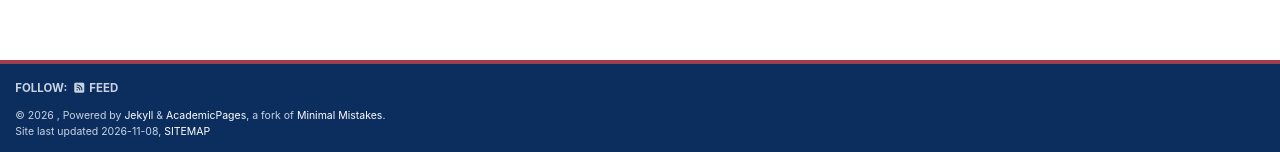
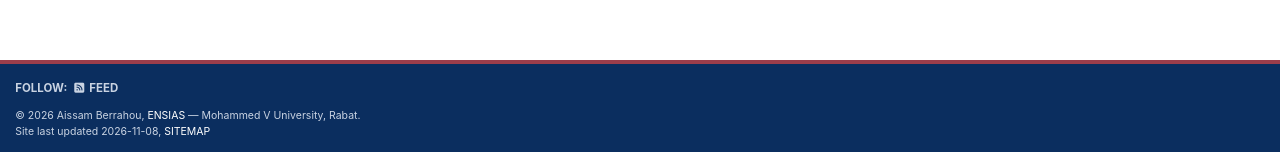
Before and after one commit to aissamberrahou/aissamberrahou.github.io, a Jekyll site: the page built from _pages/about.md, in a window 1280 px wide. Shown: the part 745-897 px from the top of the page. Built offline with Jekyll 4.4.1, drawn with Linux system fonts in a browser that asks for light colours; a style sheet for code colours, icons or effects is not loaded.

Commit message:
Update footer.html

```diff
--- a/_includes/footer.html
+++ b/_includes/footer.html
@@ -20,6 +20,6 @@
 {% endif %}
 
 <div class="page__footer-copyright">
-  &copy; {{ site.time | date: '%Y' }} {{ site.name | default: site.title }}, {{ site.data.ui-text[site.locale].powered_by | default: "Powered by" }} <a href="https://jekyllrb.com" rel="nofollow">Jekyll</a> &amp; <a href="https://github.com/academicpages/academicpages.github.io">AcademicPages</a>, a fork of <a href="https://mademistakes.com/work/minimal-mistakes-jekyll-theme/" rel="nofollow">Minimal Mistakes</a>.<br />
+  &copy; {{ site.time | date: '%Y' }} Aissam Berrahou, <a href="https://ensias.um5.ac.ma/" target="_blank" rel="noopener">ENSIAS</a> — Mohammed V University, Rabat.<br />
   Site last updated {{ "now" | date: '%Y-%m-%d' }}, <a href="/sitemap/" style="text-transform: uppercase;">{{ site.data.ui-text[site.locale].site_map | default: "Sitemap" }}</a>
 </div>
```
